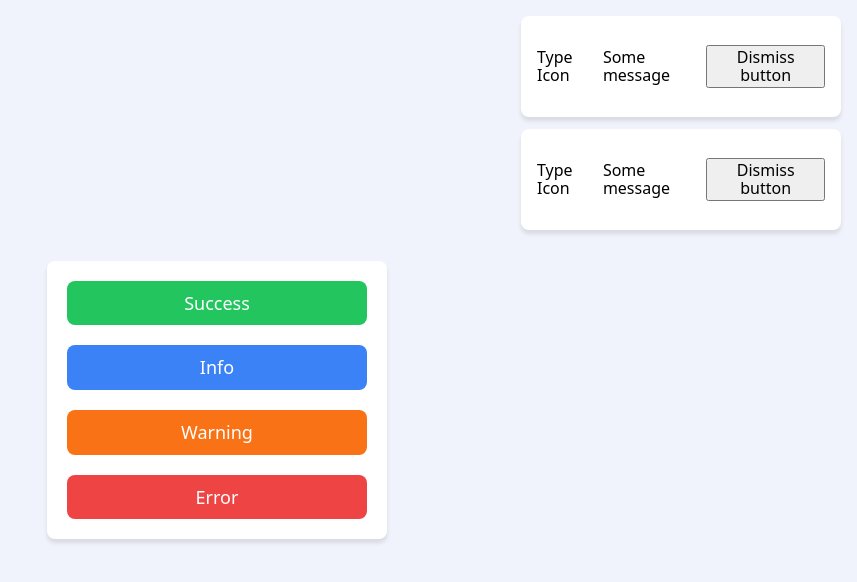
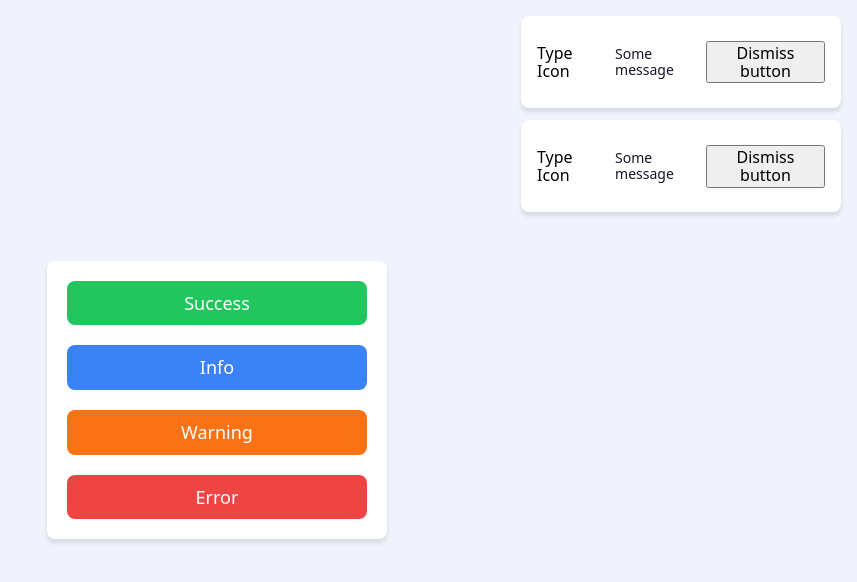
Before and after one commit to nat-davydova/react-toast-notifications, a React (Vite) app: page / in a window 1280 px wide. Shown: the top 582 px of the page, without its empty margins (423-1280 px from the left). Built offline with nearby package versions, Linux system fonts and the light colour scheme.

Commit message:
feat: add toast message styles

```diff
--- a/src/Toast/Toast.module.css
+++ b/src/Toast/Toast.module.css
@@ -9,3 +9,10 @@
     border-radius: 8px;
     overflow: hidden;
 }
+
+.toast__message {
+    margin-left: 12px;
+    font-size: 14px;
+    font-weight: 500;
+    color: #151626;
+}
--- a/src/Toast/Toast.tsx
+++ b/src/Toast/Toast.tsx
@@ -4,7 +4,7 @@ export function Toast() {
   return (
     <div className={styles.toast}>
       <span>Type Icon</span>
-      <p>Some message</p>
+      <p className={styles.toast__message}>Some message</p>
       <button type="button">Dismiss button</button>
     </div>
   );
```
